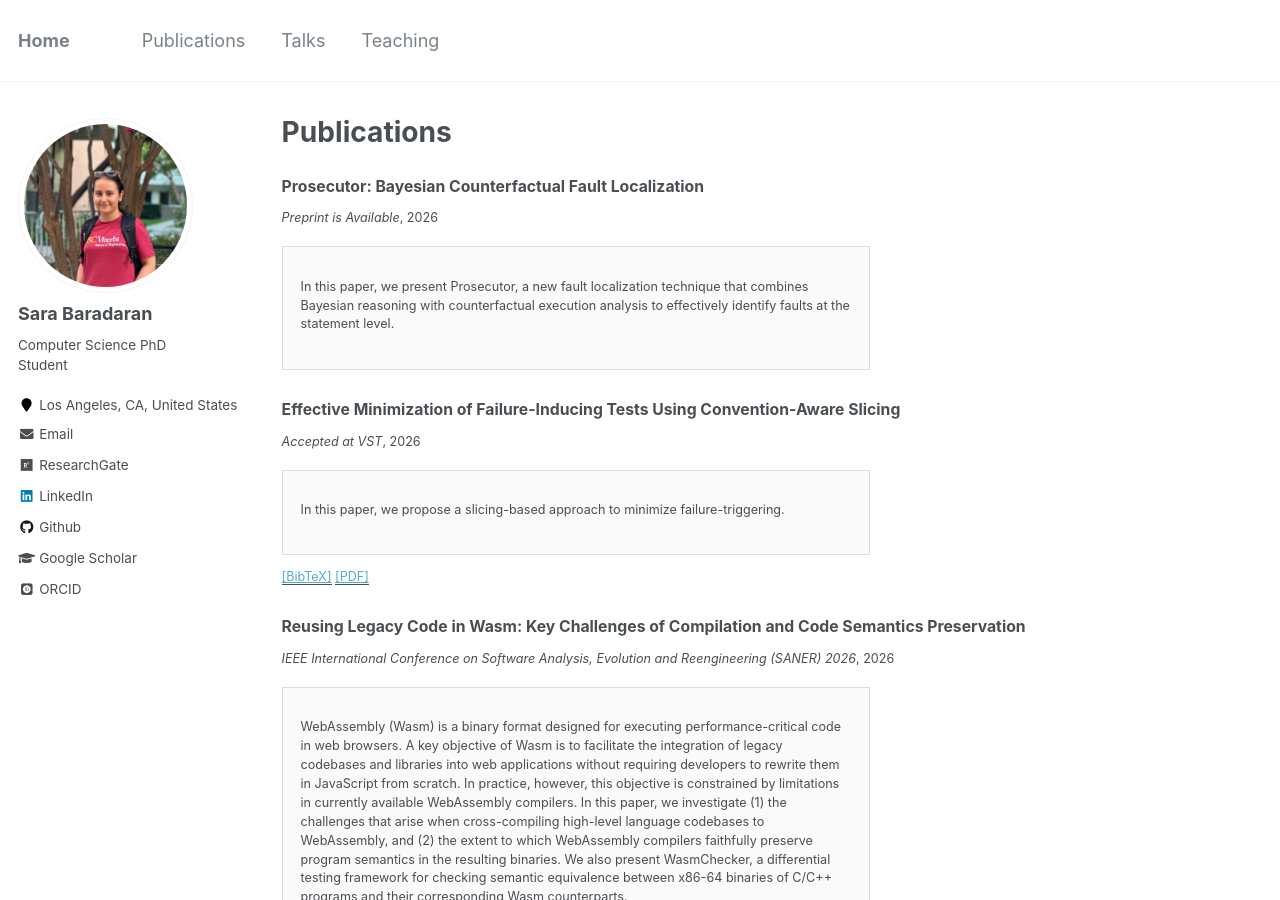
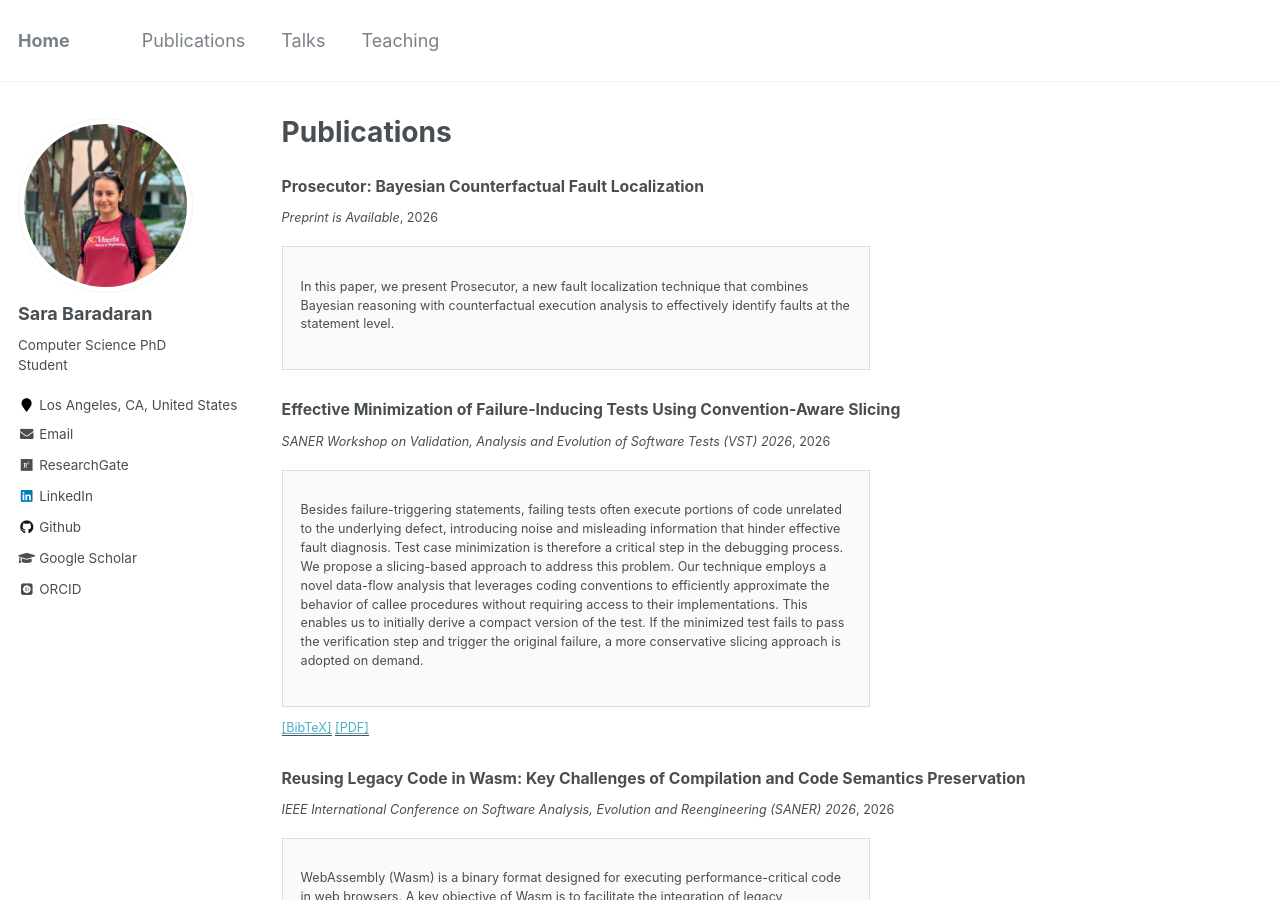
Before and after one commit to SaraBaradaran/SaraBaradaran.github.io, a Jekyll site: the page built from _pages/publications.md, in a window 1280 px wide and 900 px high. Built offline with Jekyll 4.4.1, drawn with Linux system fonts in a browser that asks for light colours; some web fonts are replaced.

Commit message:
Update FitSlicer.md

```diff
--- a/_publications/FitSlicer.md
+++ b/_publications/FitSlicer.md
@@ -1,9 +1,9 @@
 ---
 title: "Effective Minimization of Failure-Inducing Tests Using Convention-Aware Slicing"
 collection: publications
-excerpt: 'In this paper, we propose a slicing-based approach to minimize failure-triggering.'
+excerpt: 'Besides failure-triggering statements, failing tests often execute portions of code unrelated to the underlying defect, introducing noise and misleading information that hinder effective fault diagnosis. Test case minimization is therefore a critical step in the debugging process. We propose a slicing-based approach to address this problem. Our technique employs a novel data-flow analysis that leverages coding conventions to efficiently approximate the behavior of callee procedures without requiring access to their implementations. This enables us to initially derive a compact version of the test. If the minimized test fails to pass the verification step and trigger the original failure, a more conservative slicing approach is adopted on demand.'
 date: 2026-12-12
-venue: 'Accepted at VST'
+venue: 'SANER Workshop on Validation, Analysis and Evolution of Software Tests (VST) 2026'
 image: 'https://raw.githubusercontent.com/SaraBaradaran/SaraBaradaran.github.io/master/papers/FitSlicer.png'
 citation: 'https://raw.githack.com/SaraBaradaran/SaraBaradaran.github.io/master/papers/FitSlicer.bib'
 paperurl: 'https://raw.githack.com/SaraBaradaran/SaraBaradaran.github.io/master/papers/FitSlicer.pdf'
```
